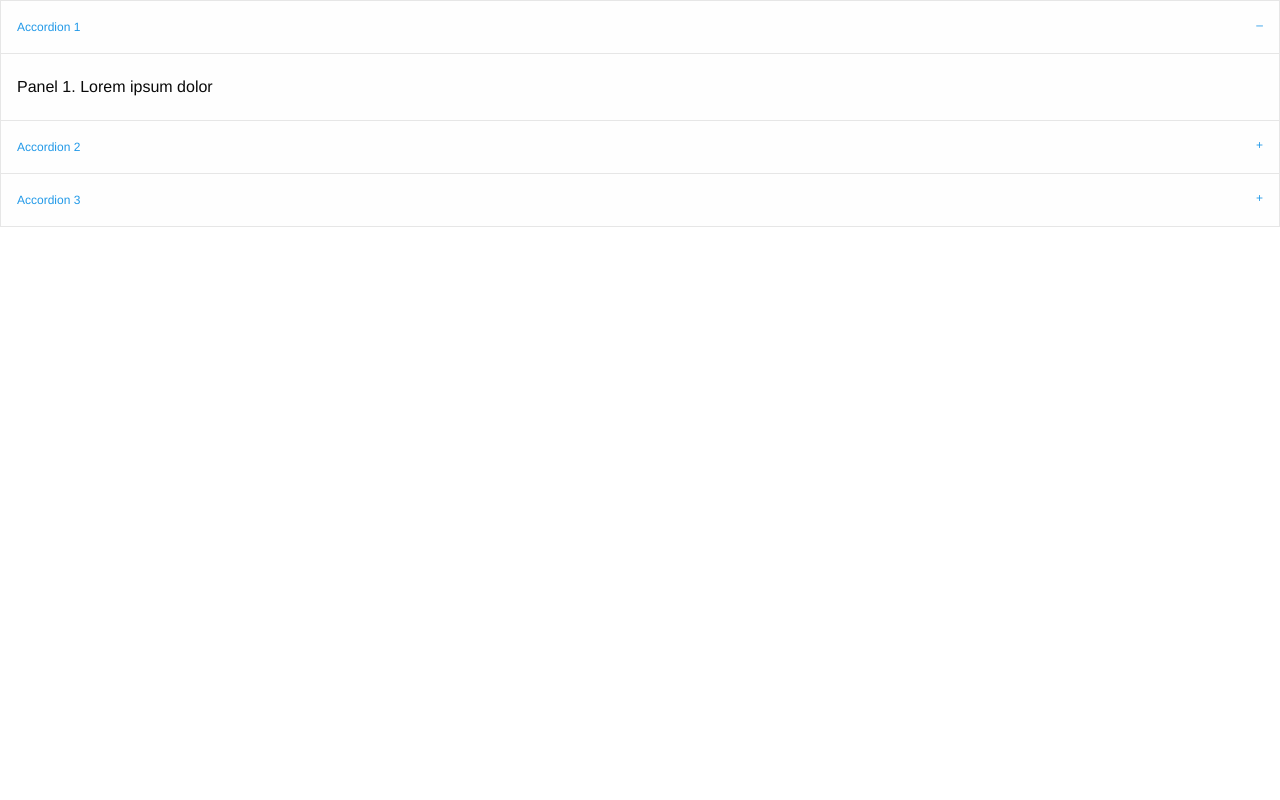
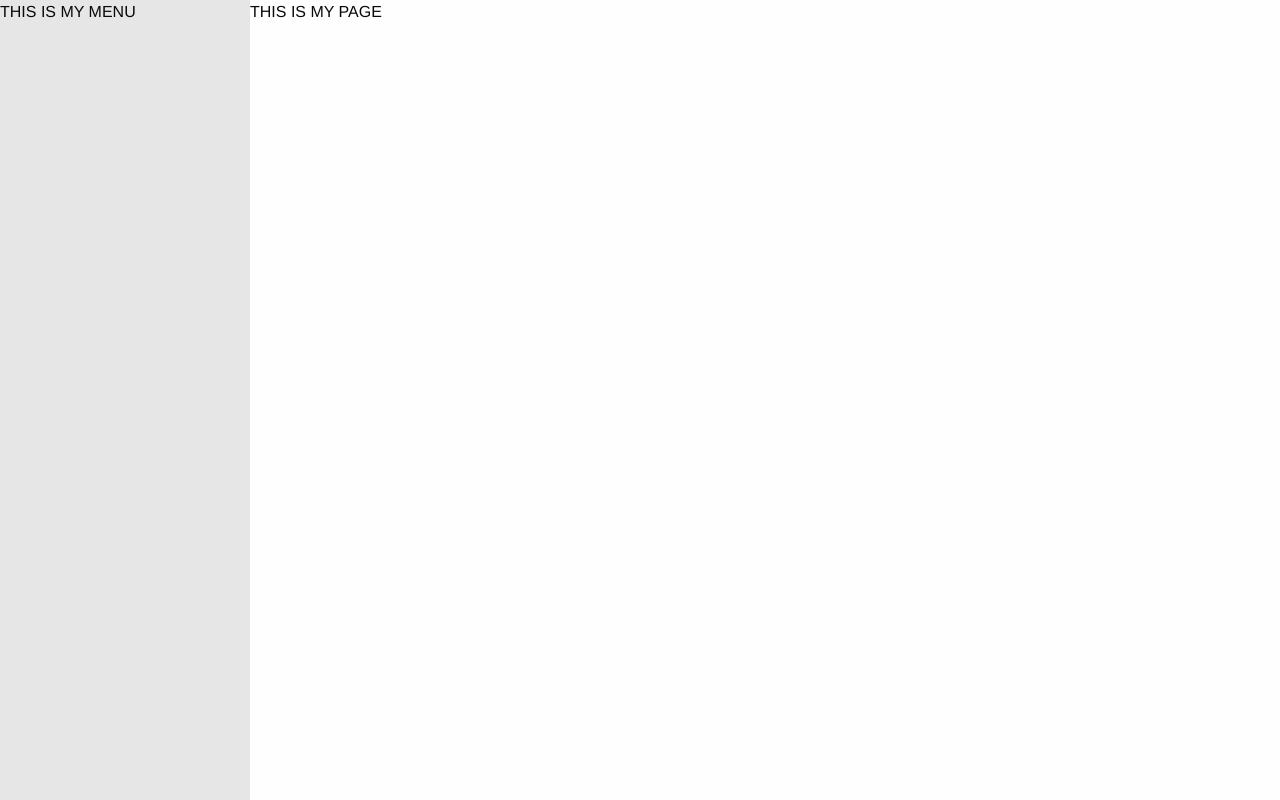
Before and after one commit to sanderblue/sanderblue-v2, a Symfony app: template app/Resources/views/default/index.html.twig in a window 1280 px wide. Run offline with Twig, Linux system fonts and the light colour scheme; the template is opened without the code that fills it, so the values that code supplies are empty; some libraries are stand-ins or nearby versions.

Commit message:
start with a side menu, and main container that are 100vh in height

```diff
--- a/app/Resources/views/base.html.twig
+++ b/app/Resources/views/base.html.twig
@@ -17,8 +17,7 @@
         {% block javascripts %}
             <script type="text/javascript" src="{{ asset('assets/vendor/jquery/dist/jquery.min.js') }}"></script>
             <script type="text/javascript" src="{{ asset('assets/vendor/foundation-sites/dist/foundation.min.js') }}"></script>
-
-            <script data-main="{{ asset('assets/js/init') }}" src="{{ asset('assets/vendor/requirejs/require.js') }}"></script>
+            <script type="text/javascript" data-main="{{ asset('assets/js/init') }}" src="{{ asset('assets/vendor/requirejs/require.js') }}"></script>
         {% endblock %}
     </body>
 </html>
--- a/app/Resources/views/default/index.html.twig
+++ b/app/Resources/views/default/index.html.twig
@@ -1,24 +1,14 @@
 {% extends 'base.html.twig' %}
 
 {% block body %}
-    <ul class="accordion" data-accordion="9sivji-accordion" data-allow-all-closed="true" role="tablist">
-      <li class="accordion-item is-active">
-        <a href="#" class="accordion-title" aria-controls="r6q7me-accordion" role="tab" id="r6q7me-accordion-label" aria-expanded="true" aria-selected="true">Accordion 1</a>
-        <div class="accordion-content" data-tab-content="" role="tabpanel" aria-labelledby="r6q7me-accordion-label" aria-hidden="false" id="r6q7me-accordion" style="display: block;">
-          Panel 1. Lorem ipsum dolor
+    <div class="off-canvas-wrapper">
+        <div class="off-canvas-wrapper-inner" data-off-canvas-wrapper>
+            <div class="off-canvas position-left reveal-for-large menu-main" id="offCanvas" data-off-canvas>
+                THIS IS MY MENU
+            </div>
+            <div class="off-canvas-content content-main" data-off-canvas-content>
+                THIS IS MY PAGE
+            </div>
         </div>
-      </li>
-      <li class="accordion-item">
-        <a href="#" class="accordion-title" aria-controls="a4qsq1-accordion" role="tab" id="a4qsq1-accordion-label" aria-expanded="false" aria-selected="false">Accordion 2</a>
-        <div class="accordion-content" data-tab-content="" role="tabpanel" aria-labelledby="a4qsq1-accordion-label" aria-hidden="true" id="a4qsq1-accordion">
-          Panel 2. Lorem ipsum dolor
-        </div>
-      </li>
-      <li class="accordion-item">
-        <a href="#" class="accordion-title" aria-controls="g2vm6e-accordion" role="tab" id="g2vm6e-accordion-label" aria-expanded="false" aria-selected="false">Accordion 3</a>
-        <div class="accordion-content" data-tab-content="" role="tabpanel" aria-labelledby="g2vm6e-accordion-label" aria-hidden="true" id="g2vm6e-accordion">
-          Panel 3. Lorem ipsum dolor
-        </div>
-      </li>
-    </ul>
+    </div>
 {% endblock %}
--- a/gulp/javascript.js
+++ b/gulp/javascript.js
@@ -1,4 +1,3 @@
-var fs = require('fs');
 var gulp = require('gulp');
 var rjs = require('requirejs');
 
--- a/gulp/sass.js
+++ b/gulp/sass.js
@@ -3,13 +3,13 @@
 var gulp = require('gulp');
 var sass = require('gulp-sass');
 
-gulp.task('sass', function () {
+gulp.task('sass', function() {
     gulp.src('./web/assets/sass/**/*.scss')
         .pipe(sass().on('error', sass.logError))
         .pipe(gulp.dest('./web/assets/css'))
     ;
 });
 
-gulp.task('watch', function () {
+gulp.task('watch', function() {
     gulp.watch('./web/assets/sass/**/*.scss', ['sass']);
 });
--- a/web/assets/css/main.css
+++ b/web/assets/css/main.css
@@ -1,2 +1,9 @@
 body {
-  background: transparent; }
+  background: white;
+  height: 100vh; }
+
+.off-canvas-wrapper,
+.off-canvas-wrapper-inner,
+.menu-main,
+.container-main {
+  height: 100vh; }
--- a/web/assets/js/app.js
+++ b/web/assets/js/app.js
@@ -1,7 +1,9 @@
 define(
 [
-    'js/Modules/Test'
+
 ],
 function() {
-    console.debug('POOOOOOP!!!');
+    if (window.Foundation) {
+        $(document).foundation();
+    }
 });
--- a/web/assets/sass/main.scss
+++ b/web/assets/sass/main.scss
@@ -1,3 +1,11 @@
 body {
-    background: transparent;
+    background: white;
+    height: 100vh;
 }
+
+.off-canvas-wrapper,
+.off-canvas-wrapper-inner,
+.menu-main,
+.container-main {
+    height: 100vh;
+}
```
Also changed, not shown: src/AppBundle/Controller/DefaultController.php (+5 -3 lines).
